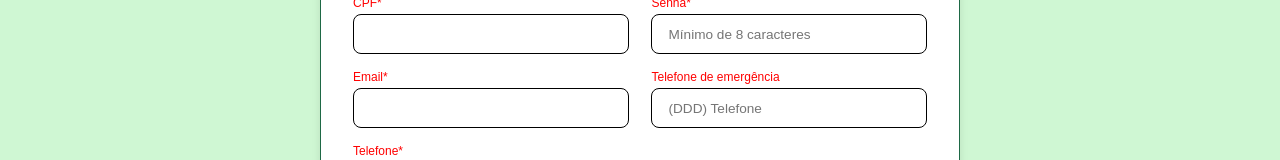
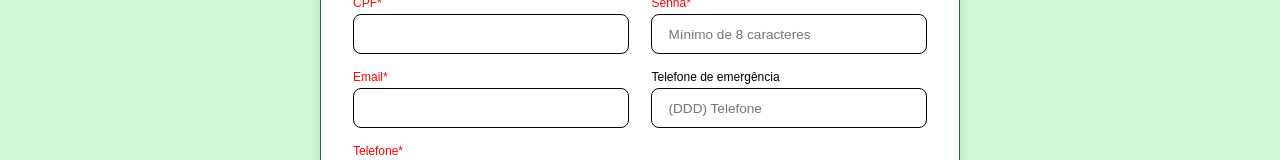
Before and after one commit to saintplis/HostRoom, a plain HTML site: page frontend/register/index.html in a window 1280 px wide. Shown: the part 392-552 px from the top of the page. Drawn offline with nearby package versions, Linux system fonts and the light colour scheme.

Commit message:
remover vermelho telef emerg

```diff
--- a/frontend/register/index.html
+++ b/frontend/register/index.html
@@ -87,7 +87,7 @@
                     <label for="senha">Senha*</label>
                     <input type="password" placeholder="Mínimo de 8 caracteres" id="senha" required>
 
-                    <label for="telefoneEmerg">Telefone de emergência</label>
+                    <label for="telefoneEmerg" style="color: black" >Telefone de emergência</label>
                     <input type="tel" placeholder="(DDD) Telefone" id="telefoneEmerg">
                 </div>
             </div>
```
